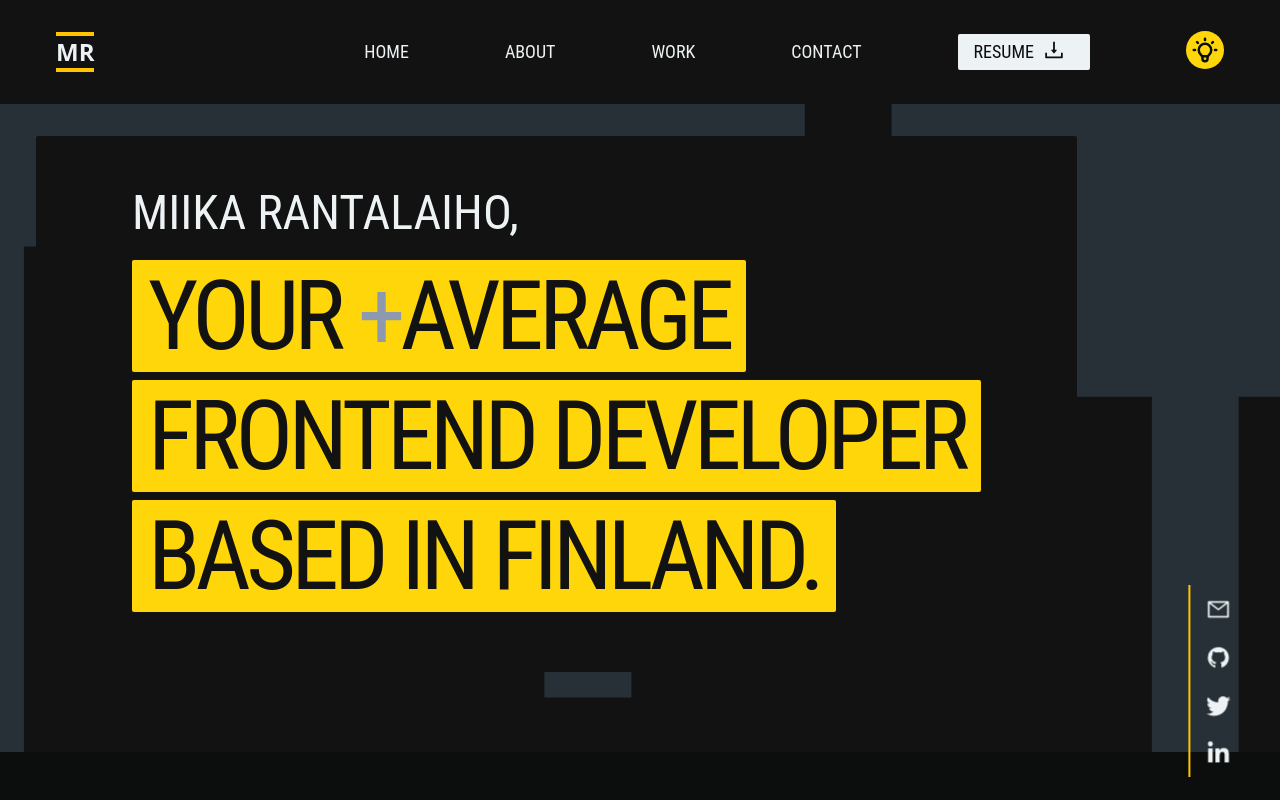
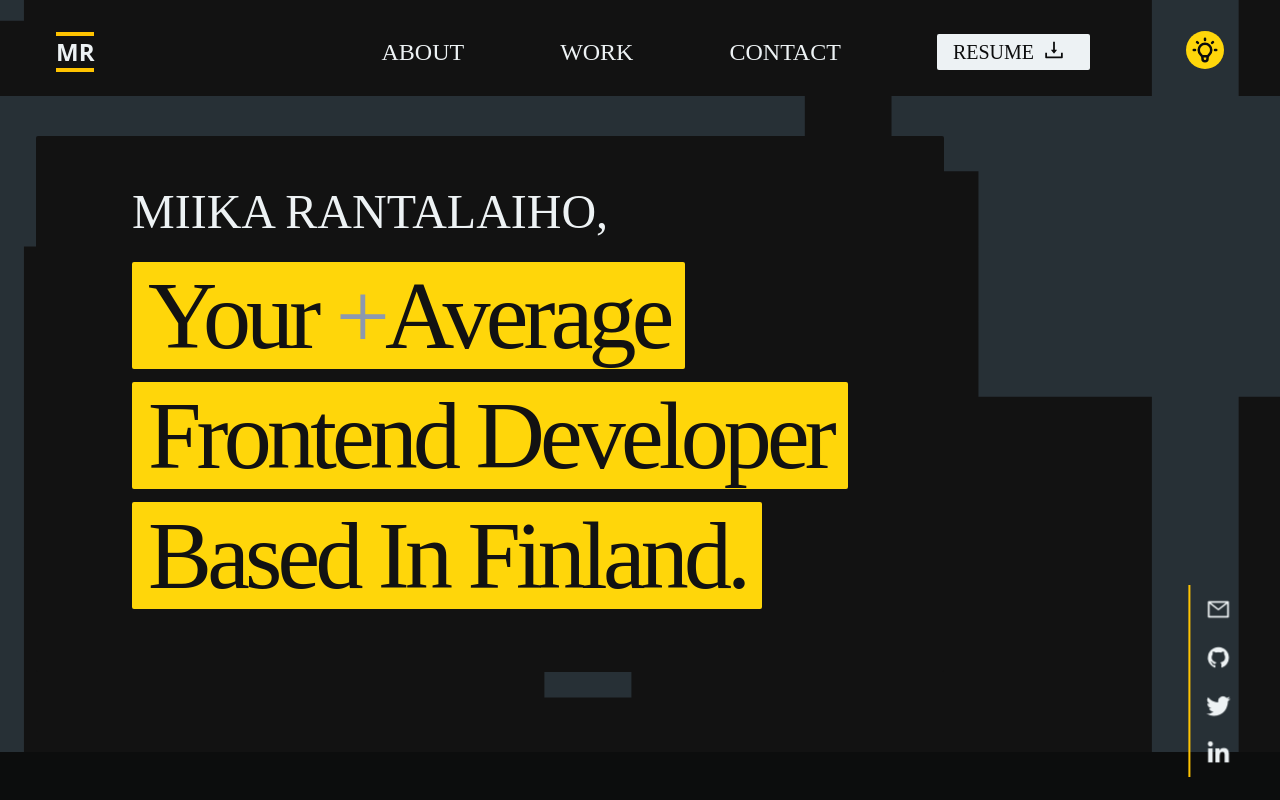
Before and after one commit to miikaran/v1, a React (Create React App) app: page / in a window 1280 px wide. Shown: the top 800 px of the page. Built offline with nearby package versions, Linux system fonts and the light colour scheme.

Commit message:
loading anim + testing gsap

```diff
--- a/package.json
+++ b/package.json
@@ -6,6 +6,7 @@
     "@testing-library/jest-dom": "^5.16.5",
     "@testing-library/react": "^13.3.0",
     "@testing-library/user-event": "^13.5.0",
+    "gsap": "^3.11.1",
     "react": "^18.2.0",
     "react-dom": "^18.2.0",
     "react-icons": "^4.4.0",
--- /dev/null
+++ b/src/components/LoadingScreen.js
@@ -0,0 +1,16 @@
+import React from 'react';
+
+export default function LoadingScreen(){
+
+    return(
+
+        <div className="fixed w-screen">
+            <div className="flex justify-center pt-96">
+                <div className="text-4xl text-white bg-gray">
+                    Loading....
+                </div>
+            </div>
+        </div>
+
+    )
+}
--- a/src/components/navigation/Navbar.js
+++ b/src/components/navigation/Navbar.js
@@ -1,8 +1,6 @@
 import React from 'react';
 import { useState } from "react";
 import { HiOutlineLightBulb } from 'react-icons/hi'
-import { DiCode } from 'react-icons/di'
-import { GrContact } from 'react-icons/gr'
 import { AiOutlineDownload } from 'react-icons/ai'
 
 
@@ -10,8 +8,10 @@ export default function Navbar(){
 
     const [navbar, setNavbar] = useState(false);
 
+
+
     return(
-        <nav className="bg-dark2 fixed w-full">
+        <nav className="fixed w-full">
         <div className="justify-between px-4 mx-auto lg:max-w-8xl lg:items-center lg:flex lg:px-14">
             <div>
                 <div className="flex items-center justify-between py-3 lg:py-8 lg:block">
@@ -63,36 +63,30 @@ export default function Navbar(){
                         navbar ? "block" : "hidden"
                     }`}
                 >
-                    <ul className="items-center font-roboto justify-center text-lg gap-10 space-y-6 lg:flex lg:space-x-14 lg:space-y-0">
+                    <ul className="items-center text-white font-raleway justify-center text-2xl gap-10 space-y-6 lg:flex lg:space-x-14 lg:space-y-0">
 
                     <li>
-                    <a className="text-white link" href="/">
-                        HOME
-                    </a>
-                    </li>
-
-                    <li>
-                    <a className="text-white link" href="#About">
+                    <a className="link" href="#About">
                         ABOUT
                     </a>
                     </li>
 
                     <li>
-                    <a className="link text-white" href="#Projects">
+                    <a className="link" href="#Projects">
                         WORK
                     </a>
                     </li>
 
                     <li>
-                    <a className="text-white link" href="#Contact">
+                    <a className="link" href="#Contact">
                         CONTACT
                     </a>
                     </li>
 
                     <li>
-                    <a className="text-dark flex rounded-sm bg-white py-1 px-4" href="#Contact">
+                    <button className="text-dark text-xl flex rounded-sm bg-white py-1 px-4" href="#Contact">
                         RESUME <AiOutlineDownload className="mx-2 text-2xl" />
-                    </a>
+                    </button>
                     </li>
 
                     <li>
--- a/src/components/sections/About.js
+++ b/src/components/sections/About.js
@@ -8,7 +8,7 @@ export default function About(){
 
     return(
 
-        <div className="bg-dark about font-roboto md:pt-10">
+        <div className="bg-dark about font-raleway md:pt-14">
 
             <div className="absolute text-gray opacity-10 tracking-widest mt-14 bgtext" style={{fontSize: '11rem', left: '35vw'}}>
                 ABOUT ME
--- a/src/components/sections/Contact.js
+++ b/src/components/sections/Contact.js
@@ -5,7 +5,7 @@ export default function Contact(){
 
     return(
 
-        <div className="bg-dark2 about font-roboto">
+        <div className="bg-dark2 about font-raleway">
 
             <div className="absolute text-gray opacity-10 tracking-widest mt-4 bgtext" style={{fontSize: '11rem', left: '29vw'}}>
                 CONTACT
@@ -26,7 +26,7 @@ export default function Contact(){
                     </p>
 
                     <div className="flex mx-4 sm:mx-0 sm:justify-center mt-10 text-white">
-                        <a href="mailto:rantalaihomiika@gmail.com" className="w-52 sm:w-72 flex text-sm sm:text-xl border-2 border-yellow px-4 sm:px-14 tracking-widest rounded-sm py-3 sm:py-4">
+                        <a href="mailto:rantalaihomiika@gmail.com" className="w-52 sm:w-72 flex text-sm sm:text-lg border-2 border-yellow px-4 sm:px-14 tracking-widest rounded-sm py-3 sm:py-4">
                             CONTACT VIA <AiOutlineMail className="mt-1 mx-2" />
                         </a>
                     </div>
--- a/src/components/sections/Hero.js
+++ b/src/components/sections/Hero.js
@@ -1,25 +1,30 @@
 import React from 'react';
-import { AiFillGithub} from 'react-icons/ai'
-import { BsTwitter} from 'react-icons/bs'
-import { FaLinkedinIn } from 'react-icons/fa'
-import { useState } from 'react'
+import gsap from 'gsap'
+import { useRef, useEffect } from 'react'
+import { BsArrowBarRight } from 'react-icons/bs'
 
 export default function Hero(){
 
+    useEffect(() => {
+
+        gsap.fromTo(".herocontent", {opacity: 0, y:0},
+        { opacity: 1, ease: "elastic.out(1, 5)", duration: 3});
+
+    })
 
     return(
 
         <div className="bg-dark2 xl:bg-dark2">
-            <div className="font-roboto homehero flex justify-start">
+            <div className="font-raleway homehero flex justify-start">
                 <div className="py-5 sm:px-0 sm:py-20 sm:ml-20 md:ml-20 lg:ml-9">
                     <div className="text-white text-4xl sm:text-6xl md:text-7xl xl:text-8xl">
-                        <div className="leading-tight pt-32 lg:pt-52 xl:pt-14">
+                        <div className="leading-tight pt-32 md:pt-20 lg:pt-32 xl:pt-14">
 
-                            <div className="lg:bg-dark2 rounded-sm px-0 pb-14 lg:px-24 herocontent">
+                            <div className="md:bg-dark2 rounded-sm px-0 pb-14 lg:px-24 herocontent">
                                 <span className="text-white text-3xl tracking-tighters sm:text-5xl heroname">MIIKA RANTALAIHO,</span><br />
-                                <span className="bg-lightyellow text-dark2 tracking-tighter rounded-sm px-4 heroyellow">YOUR <span className="text-gray">+</span>AVERAGE<br /></span>
-                                <span className="bg-lightyellow text-dark2 tracking-tighter rounded-sm px-4 heroyellow">FRONTEND DEVELOPER<br /></span>
-                                <span className="bg-lightyellow text-dark2 tracking-tighter rounded-sm px-4 heroyellow">BASED IN FINLAND.</span>
+                                <span className="bg-lightyellow text-dark2 tracking-tighter rounded-sm px-4 heroyellow">Your<span className="text-gray"> +</span>Average<br /></span>
+                                <span className="bg-lightyellow text-dark2 tracking-tighter rounded-sm px-4 heroyellow">Frontend Developer<br /></span>
+                                <span className="bg-lightyellow text-dark2 tracking-tighter rounded-sm px-4 heroyellow">Based In Finland.</span>
                             </div>
 
                         </div>
--- a/src/components/sections/Work.js
+++ b/src/components/sections/Work.js
@@ -11,7 +11,7 @@ import { BiLinkExternal } from 'react-icons/bi'
 export default function Work(){
 
     return(
-        <div className="bg-dark2 font-roboto work">
+        <div className="bg-dark2 font-raleway work">
             <div className="flex justify-center pb-20">
 
                 <div className="absolute text-gray opacity-10 tracking-widest mt-10 bgtext" style={{fontSize: '11rem', left: '6vw'}}>
@@ -22,7 +22,7 @@ export default function Work(){
                 <div className="mt-32">
 
                     <div className="py-4">
-                        <span className="text-white flex border-white rounded-sm text-4xl px-4 sm:text-6xl px-5 sm:px-0 ">
+                        <span className="text-white flex border-white rounded-sm text-3xl px-4 sm:text-6xl px-5 sm:px-0 ">
                         <hr className="w-8 border-2 border-yellow mt-6 mx-2 rounded-full abouthr"></hr>
                         MY LATEST WORK
                         <hr className="w-32 border-2 border-yellow mt-6 mx-5 rounded-full abouthr"></hr></span>
@@ -41,7 +41,7 @@ export default function Work(){
 
                             <p className="mx-5 mt-4 sm:mt-0 font-robotolight text-md text-white sm:text-xl">
                             Forbidden.MP4 is a tool which you can use to download <b>videos</b>, <b>audios</b> & <b>shorts</b> from youtube.
-                            It uses npm package called <b>YTDL-core</b> to upload the content to server and from there download it to the client.
+                            It uses npm package called <b>YTDL-core</b> to upload the content to server and from there to download it to the client.
                             </p>
 
                             <br />
--- a/src/pages/App.js
+++ b/src/pages/App.js
@@ -6,12 +6,30 @@ import About from '../components/sections/About'
 import Work from '../components/sections/Work'
 import Contact from '../components/sections/Contact'
 import Footer from '../components/navigation/Footer'
+import LoadingScreen from '../components/LoadingScreen'
+import { useState, useEffect } from 'react'
+
 
 export default function App(){
 
+
+    const [loading, setLoading] = useState(false)
+
+    useEffect(() => {
+        setTimeout(() => {
+            setLoading(true)
+        }, 3000);
+    }, []);
+
+
     return(
 
-        <>
+
+        <div>
+
+            {loading ? (
+
+            <div>
                 <SideBar />
                 <Navbar />
                 <Hero />
@@ -19,7 +37,12 @@ export default function App(){
                 <Work />
                 <Contact />
                 <Footer />
-        </>
+            </div>
+
+            ): <LoadingScreen />}
+
+        </div>
+
     )
 
 }
--- a/src/styles/index.css
+++ b/src/styles/index.css
@@ -5,6 +5,8 @@
 @import url('https://fonts.googleapis.com/css2?family=Roboto+Condensed:wght@700&display=swap');
 @import url('https://fonts.googleapis.com/css2?family=Roboto:wght@300&display=swap');
 @import url('https://fonts.googleapis.com/css2?family=Qwitcher+Grypen:wght@700&display=swap');
+@import url('https://fonts.googleapis.com/css2?family=Raleway:wght@700&display=swap');
+
 
 body {
   margin: 0;
@@ -73,9 +75,6 @@ body {
 
 @media (max-width: 1050px){
 
-  .homehero{
-    background-image: none;
-  }
   .about{
     background-image: none;
   }
@@ -93,7 +92,15 @@ body {
   }
 }
 
+@media (max-width: 900px) {
+  .homehero{
+    background-image: none;
+  }
+
+}
+
 @media (max-width: 640px){
+
 
   .buttons{
     display: block;
--- a/tailwind.config.js
+++ b/tailwind.config.js
@@ -24,6 +24,7 @@ module.exports = {
       'roboto': ['Roboto Condensed'],
       'robotolight': ['Roboto'],
       'cool': ['Qwitcher Grypen'],
+      'raleway': ['Raleway']
     },
 
   },
```
Also changed, not shown: 1 other file (tests, documents, lock files or other folders). Lines whose indentation alone changed are shown as unchanged.
